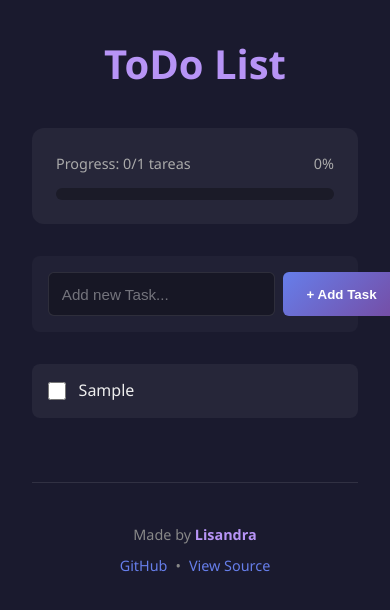
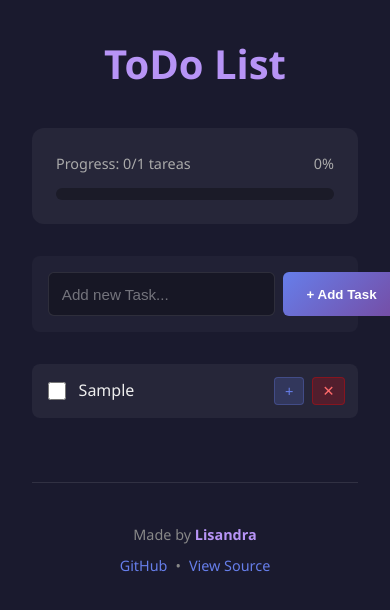
Before and after one commit to Lisandrad/dev-progress-tracker, a React (Vite) app: page / in a window 390 px wide. Both pictures are taken after typing "Sample" into the empty fields and a click on the button "+ Add Task". Shown: the top 610 px of the page. Built offline with nearby package versions, Linux system fonts and the light colour scheme.

Commit message:
fix: add media query to show task buttons on mobile without hover

```diff
--- a/src/App.css
+++ b/src/App.css
@@ -136,6 +136,7 @@ h1 {
 .task-item:hover {
   background: rgba(255, 255, 255, 0.08);
   border-left-color: #667eea;
+  opacity: 1;
 }
 
 .task-content {
@@ -195,6 +196,12 @@ h1 {
 
 .task-item:hover .task-actions {
   opacity: 1;
+}
+
+@media (max-width: 768px) {
+  .task-actions {
+    opacity: 1;
+  }
 }
 
 .action-button {
```
